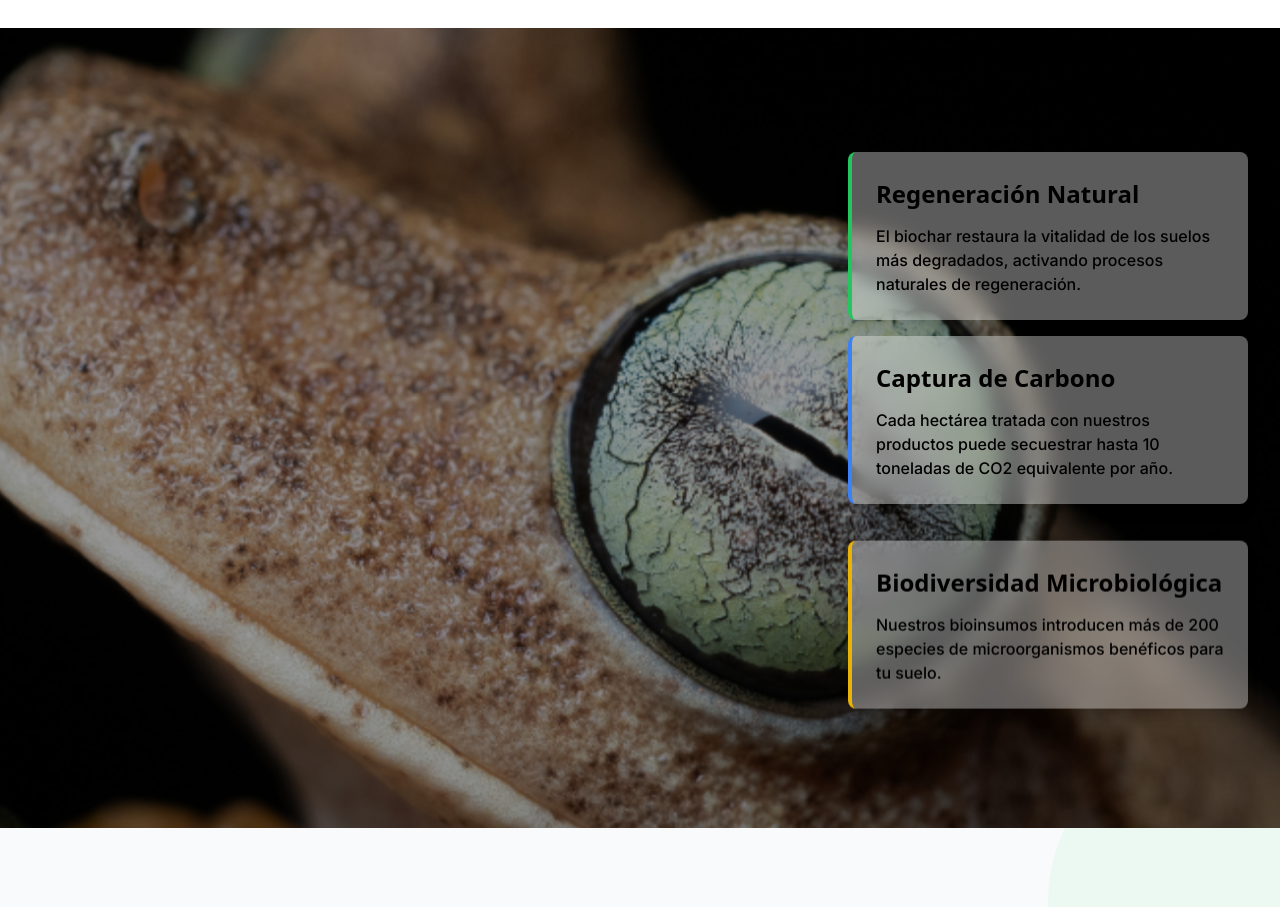
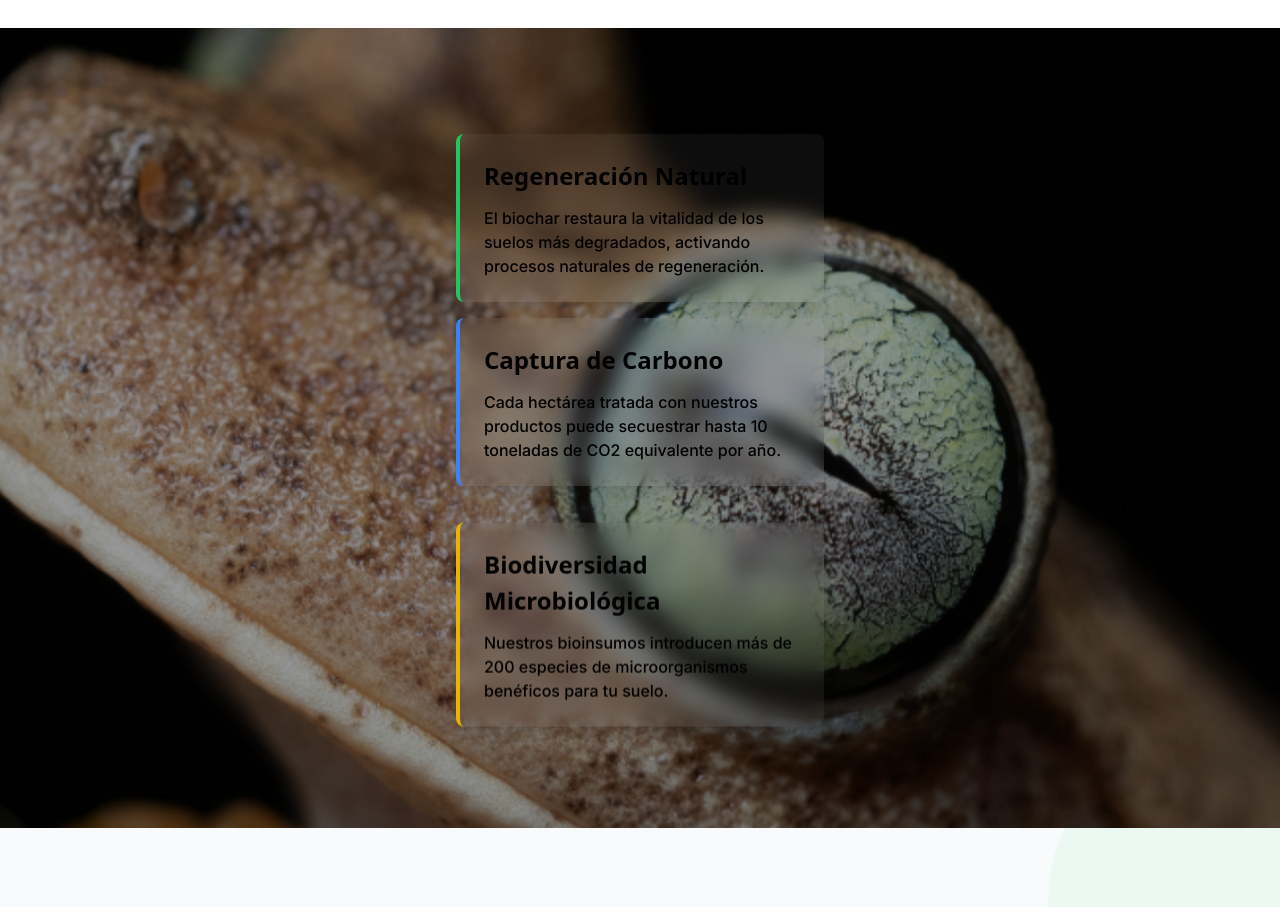
Before and after one commit to pablofelipe01/sirius-landing, a Next.js app: page / in a window 1280 px wide. Shown: the part 2860-3767 px from the top of the page. Built offline with nearby package versions, Linux system fonts and the light colour scheme.

Commit message:
zoom efects

```diff
--- a/src/components/ZoomBackgroundSection.tsx
+++ b/src/components/ZoomBackgroundSection.tsx
@@ -117,9 +117,10 @@ const ZoomBackgroundSection = () => {
     height: '100%',
     willChange: 'transform',
     transformOrigin: 'center center',
-          transition: 'transform 0.05s linear' // Add subtle smoothing
+    transition: 'transform 0.6s ease-out' // <-- más smooth
   }}
 >
+
         {/* Background image */}
         <img
           src="/agricultura-regenerativa.png"
@@ -157,46 +158,33 @@ const ZoomBackgroundSection = () => {
           padding: '0 1rem'
         }}
       >
-        {/* <h2
-          style={{
-            fontSize: '3rem',
-            fontWeight: 'bold',
-            marginBottom: '1.5rem',
-            textAlign: 'center'
-          }}
-        >
-          Innovación Regenerativa
-        </h2>
-        <p
-          style={{
-            fontSize: '1.25rem',
-            maxWidth: '48rem',
-            margin: '0 auto',
-            textAlign: 'center'
-          }}
-        >
-          Descubre cómo nuestras soluciones están transformando la agricultura y regenerando ecosistemas
-        </p> */}
+
       </div>
 
       {/* Cards container - positioned on the right side */}
       <div
   style={{
     position: 'absolute',
-          right: '2rem',
     top: '50%',
-          transform: 'translateY(-50%)',
-          width: '100%',
+    left: '50%',
+    transform: 'translate(-50%, -50%)',
+    width: '90%', // que se adapte en mobile
     maxWidth: '400px',
     zIndex: 20,
-          pointerEvents: 'none' // prevent cards from intercepting mouse events
+    pointerEvents: 'none',
+    display: 'flex',
+    flexDirection: 'column',
+    alignItems: 'center',
+    padding: '0 1rem', // pequeño padding lateral
   }}
 >
+
+
         {visibleCards.map(card => (
          <div
          key={card.id}
          style={{
-              backgroundColor: 'rgba(255, 255, 255, 0.357)',
+           backgroundColor: 'rgba(255, 255, 255, 0.052)',
            borderLeft: `4px solid ${card.borderColor}`,
            borderRadius: '0.5rem',
            padding: '1.5rem',
@@ -204,10 +192,11 @@ const ZoomBackgroundSection = () => {
            boxShadow: '0 10px 15px -3px rgba(0, 0, 0, 0.1), 0 4px 6px -2px rgba(0, 0, 0, 0.05)',
            opacity: card.opacity,
            transform: card.transform,
-              transition: 'opacity 0.3s, transform 0.3s',
+           transition: 'opacity 0.6s ease-out, transform 0.6s ease-out', // <-- más suave
            backdropFilter: 'blur(10px)'
          }}
        >
+
             <h3 style={{ fontSize: '1.5rem', fontWeight: 'bold', marginBottom: '0.75rem', color: '#000000' }}>
               {card.title}
             </h3>
```
Lines whose indentation alone changed are shown as unchanged.
